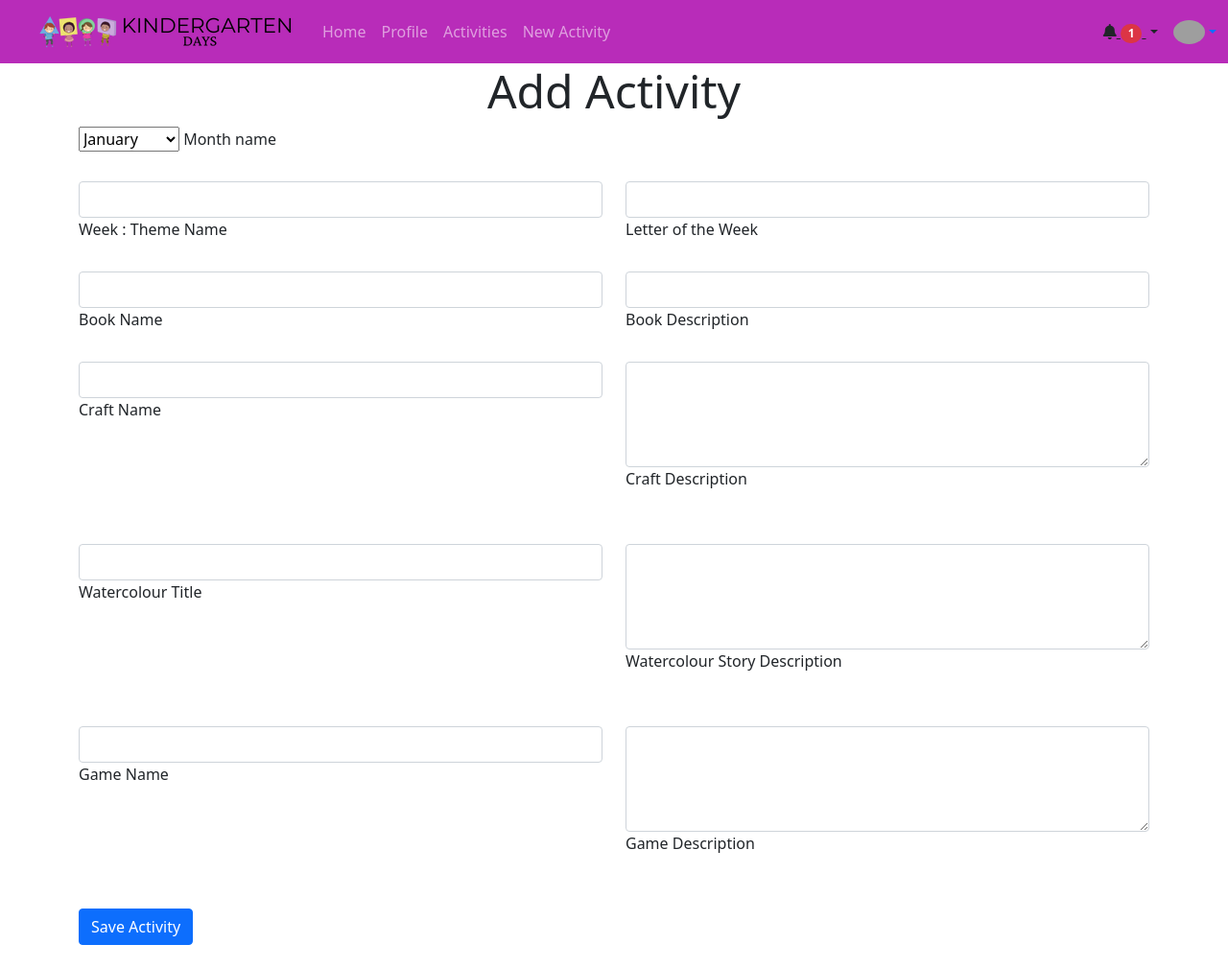
After one commit to lolaedun/kindergarten-days, a Flask app: page /add/activity in a window 1280 px wide. The commit adds this page. Shown: the whole page at 96% size. Run offline with Flask 2, Linux system fonts and the light colour scheme; data that the repository does not hold is empty; some libraries are stand-ins or nearby versions; grey boxes are pictures that could not be loaded.

```diff
--- a/app.py
+++ b/app.py
@@ -8,10 +8,7 @@ if os.path.exists("env.py"):
     import env
 
 
-
 app = Flask(__name__)
-
-
 app.config["MONGO_DBNAME"] = os.environ.get("MONGO_DBNAME")
 app.config["MONGO_URI"] = os.environ.get("MONGO_URI")
 app.secret_key = os.environ.get("SECRET_KEY")
@@ -20,19 +17,18 @@ mongo = PyMongo(app)
 
 
 @app.route("/")
-@app.route("/get_activities")
 def get_activities():
     activities = list(mongo.db.activities.find())
     return render_template("activities.html", activities=activities)
 
 
-@app.route("/add_activity", methods=["GET", "POST"])
+@app.route("/add/activity", methods=["GET", "POST"])
 def add_activity():
     if request.method == "POST":
         activity = {
-            "month": request.form.getlist("month"),
+            "month": request.form.get("month"),
             "theme": request.form.get("theme"),
-            "letter_of_week": request.form.get("letter_of_week"),
+            "letter_of_week": request.form.get("letter-of-week"),
             "book": request.form.get("book"),
             "book_description": request.form.get("book_description"),
             "craft": request.form.get("craft"),
@@ -41,14 +37,12 @@ def add_activity():
             "game_description": request.form.get("game_description"),
             "watercolour": request.form.get("watercolour"),
             "watercolour_description": request.form.get("watercolour_description")
-
         }
         mongo.db.activities.insert_one(activity)
         flash("Activity Successfully Added")
         return redirect(url_for("get_activities"))
     categories = mongo.db.categories.find().sort("category_name", 1)
-    return render_template("add_activity.html", categories=categories)
-
+    return render_template("pages/add-activity.html", categories=categories)
 
 
 if __name__ == "__main__":
--- a/static/css/style.css
+++ b/static/css/style.css
@@ -2,18 +2,23 @@
      background-color: #b82cb9;
 }
 
-.story {
+
+.story, .story:not(.collapsed) {
      background-color: #ff4f9a;
+     color: black;
 }
 
-.craft {
+.craft, .craft:not(.collapsed) {
      background-color: #f6b647;
+     color: black;
 }
 
-.watercolour {
+.watercolour, .watercolour:not(.collapsed) {
      background-color: #6cce3b;
+     color: black;
 }
 
-.game {
+.game, .game:not(.collapsed) {
      background-color: #38b2ff;
+     color: black;
 }
--- a/templates/base.html
+++ b/templates/base.html
@@ -1,155 +1,17 @@
 <!DOCTYPE html>
 <html lang="en">
 <head>
-<meta charset="UTF-8">
-<meta name="viewport" content="width=device-width, initial-scale=1.0">
-<meta http-equiv="X-UA-Compatible" content="ie=edge">
-<meta name="Kindergarten Days" content="Kindergartend Days"/>
-<link rel="stylesheet" href="https://cdnjs.cloudflare.com/ajax/libs/twitter-bootstrap/5.1.0/css/bootstrap.min.css">
-<!-- MDB -->
-<link
-  href="https://cdnjs.cloudflare.com/ajax/libs/mdb-ui-kit/3.6.0/mdb.min.css"
-  rel="stylesheet"
-/>
-<link rel="stylesheet" href="https://cdnjs.cloudflare.com/ajax/libs/font-awesome/5.15.4/css/all.min.css">
-<link rel="stylesheet" href="{{ url_for('static', filename='css/style.css') }}" type="text/css">
-{% block styles %}
-{% endblock %}
-<title>Activities</title>
+{% include 'layout/head.html' %}
 </head>
 <body>
     <header>
-     <!-- Navbar -->
-    <nav class="navbar navbar-expand-lg navbar-dark">
-    <!-- Container wrapper -->
-    <div class="container-fluid">
-      <!-- Toggle button -->
-      <button
-        class="navbar-toggler"
-        type="button"
-        data-mdb-toggle="collapse"
-        data-mdb-target="#navbarSupportedContent"
-        aria-controls="navbarSupportedContent"
-        aria-expanded="false"
-        aria-label="Toggle navigation"
-      >
-        <i class="fas fa-bars"></i>
-      </button>
-
-      <!-- Collapsible wrapper -->
-      <div class="collapse navbar-collapse" id="navbarSupportedContent">
-        <!-- Navbar brand -->
-        <a class="navbar-brand mt-2 mt-lg-0" href="#">
-          <img
-            src="/static/images/kindergarten-logo.png"
-
-            alt="kindergarten logo"
-            loading="lazy"
-          />
-        </a>
-        <!-- Left links -->
-        <ul class="navbar-nav me-auto mb-2 mb-lg-0">
-          <li class="nav-item">
-            <a class="nav-link" href="#">Home</a>
-          </li>
-          <li class="nav-item">
-            <a class="nav-link" href="#">Profile</a>
-          </li>
-          <li class="nav-item">
-            <a class="nav-link" href="{{url_for('get_activities')}}">Activities</a>
-          </li>
-          <li class="nav-item">
-            <a class="nav-link" href="{{url_for('add_activity')}}">New Activity</a>
-          </li>
-        </ul>
-        <!-- Left links -->
-      </div>
-      <!-- Collapsible wrapper -->
-
-      <!-- Right elements -->
-      <div class="d-flex align-items-center">
-
-
-        <!-- Notifications -->
-        <a
-          class="text-reset me-3 dropdown-toggle hidden-arrow"
-          href="#"
-          id="navbarDropdownMenuLink"
-          role="button"
-          data-mdb-toggle="dropdown"
-          aria-expanded="false"
-        >
-          <i class="fas fa-bell"></i>
-          <span class="badge rounded-pill badge-notification bg-danger">1</span>
-        </a>
-        <ul
-          class="dropdown-menu dropdown-menu-end"
-          aria-labelledby="navbarDropdownMenuLink"
-        >
-          <li>
-            <a class="dropdown-item" href="#">Some news</a>
-          </li>
-          <li>
-            <a class="dropdown-item" href="#">Another news</a>
-          </li>
-          <li>
-            <a class="dropdown-item" href="#">Something else here</a>
-          </li>
-        </ul>
-
-        <!-- Avatar -->
-        <a
-          class="dropdown-toggle d-flex align-items-center hidden-arrow"
-          href="#"
-          id="navbarDropdownMenuLink"
-          role="button"
-          data-mdb-toggle="dropdown"
-          aria-expanded="false"
-        >
-          <img
-            src="https://mdbootstrap.com/img/new/avatars/2.jpg"
-            class="rounded-circle"
-            height="25"
-            alt=""
-            loading="lazy"
-          />
-        </a>
-        <ul
-          class="dropdown-menu dropdown-menu-end"
-          aria-labelledby="navbarDropdownMenuLink"
-        >
-          <li>
-            <a class="dropdown-item" href="#">My profile</a>
-          </li>
-          <li>
-            <a class="dropdown-item" href="#">Settings</a>
-          </li>
-          <li>
-            <a class="dropdown-item" href="#">Logout</a>
-          </li>
-        </ul>
-      </div>
-      <!-- Right elements -->
-    </div>
-    <!-- Container wrapper -->
-  </nav>
-  <!-- Navbar -->
+     {% include 'layout/nav.html' %}
     </header>
 
     {% block content %}
     {% endblock %}
 
-<script src="https://code.jquery.com/jquery-3.6.0.min.js"
-    integrity="sha256-/xUj+3OJU5yExlq6GSYGSHk7tPXikynS7ogEvDej/m4=" crossorigin="anonymous"></script>
-<script src="https://cdnjs.cloudflare.com/ajax/libs/popper.js/2.9.2/umd/popper.min.js"></script>
-<script src="https://cdnjs.cloudflare.com/ajax/libs/twitter-bootstrap/5.1.0/js/bootstrap.min.js"></script>
-<!-- MDB -->
-<script
-  type="text/javascript"
-  src="https://cdnjs.cloudflare.com/ajax/libs/mdb-ui-kit/3.6.0/mdb.min.js"
-></script>
-<script src="{{ url_for('static', filename='js/script.js') }}"></script>
-{% block scripts %}
-{% endblock %}
+    {% include 'layout/script.html' %}
+
 </body>
 </html>
--- /dev/null
+++ b/templates/components/forms/activity/add.html
@@ -0,0 +1,118 @@
+<form method="POST" action="{{ url_for('add_activity') }}">
+    <!-- Month Select -->
+    <div class="form-outline mb-4">
+
+        <select class="select" id="month">
+            <option value="1">January</option>
+            <option value="2">February</option>
+            <option value="3">March</option>
+            <option value="4">April</option>
+            <option value="5">May</option>
+            <option value="6">June</option>
+            <option value="7">July</option>
+            <option value="8">August</option>
+            <option value="9">September</option>
+            <option value="10">October</option>
+            <option value="11">November</option>
+            <option value="12">December</option>
+        </select>
+
+        <label class="form-label" for="month">Month name</label>
+    </div>
+
+    <!-- 2 column grid layout with text inputs for the Theme and Letter of the Week -->
+    <div class="row mb-4">
+        <div class="col">
+            <div class="form-outline">
+                <input type="text" id="theme" name="theme" class="form-control" required />
+                <label class="form-label" for="theme">Week : Theme Name</label>
+            </div>
+        </div>
+        <div class="col">
+            <div class="form-outline">
+                <input type="text" id="letter-of-week" name="letter-of-week" class="form-control" />
+                <label class="form-label" for="letter-of-week">Letter of the Week</label>
+            </div>
+        </div>
+    </div>
+
+    <!-- 2 column grid layout with text inputs for the Book Name and Description -->
+    <div class="row mb-4">
+        <div class="col">
+            <div class="form-outline">
+                <input type="text" id="book" name="book" class="form-control" required />
+                <label class="form-label" for="book">Book Name </label>
+            </div>
+        </div>
+        <div class="col">
+            <div class="form-outline">
+                <input type="text" id="book_description
+           " name="book_description
+           " class="form-control" />
+                <label class="form-label" for="book_description
+           ">Book Description</label>
+            </div>
+        </div>
+    </div>
+
+    <!-- 2 column grid layout with text inputs for the Craft and Description -->
+    <div class="row mb-4">
+        <div class="col">
+            <div class="form-outline">
+                <input type="text" id="craft" name="craft" class="form-control" required />
+                <label class="form-label" for="craft">Craft Name </label>
+            </div>
+        </div>
+        <div class="col">
+            <div class="form-outline mb-4">
+                <textarea class="form-control" id="craft_description
+               " name="craft_description
+               " rows="4"></textarea>
+                <label class="form-label" for="craft_description
+               ">Craft Description</label>
+            </div>
+        </div>
+    </div>
+
+    <!-- 2 column grid layout with text inputs for the Watercolour and Description -->
+    <div class="row mb-4">
+        <div class="col">
+            <div class="form-outline">
+                <input type="text" id="watercolour" name="watercolour" class="form-control" required />
+                <label class="form-label" for="watercolour">Watercolour Title </label>
+            </div>
+        </div>
+        <div class="col">
+            <div class="form-outline mb-4">
+                <textarea class="form-control" id="watercolour_description" name="watercolour_description"
+                    rows="4"></textarea>
+                <label class="form-label" for="watercolour_description
+               ">Watercolour Story Description</label>
+            </div>
+        </div>
+    </div>
+
+    <!-- 2 column grid layout with text inputs for the Games and Description -->
+    <div class="row mb-4">
+        <div class="col">
+            <div class="form-outline">
+                <input type="text" id="game" name="game" class="form-control" required />
+                <label class="form-label" for="game">Game Name </label>
+            </div>
+        </div>
+        <div class="col">
+            <div class="form-outline mb-4">
+                <textarea class="form-control" id="game_description
+               " name="game_description
+               " rows="4"></textarea>
+                <label class="form-label" for="game_description
+               ">Game Description</label>
+            </div>
+        </div>
+    </div>
+
+
+
+    <!-- Submit button -->
+    <button type="submit" class="btn btn-primary btn-block mb-4">Save Activity</button>
+</form>
--- /dev/null
+++ b/templates/layout/head.html
@@ -0,0 +1,8 @@
+<meta charset="UTF-8">
+<meta name="viewport" content="width=device-width, initial-scale=1.0">
+<meta http-equiv="X-UA-Compatible" content="ie=edge">
+<meta name="Kindergarten Days" content="Kindergartend Days"/>
+<link rel="stylesheet" href="https://cdnjs.cloudflare.com/ajax/libs/twitter-bootstrap/5.1.0/css/bootstrap.min.css">
+<link rel="stylesheet" href="https://cdnjs.cloudflare.com/ajax/libs/font-awesome/5.15.4/css/all.min.css">
+<link rel="stylesheet" href="{{ url_for('static', filename='css/style.css') }}" type="text/css">
+<title>Activities</title>
--- /dev/null
+++ b/templates/layout/nav.html
@@ -0,0 +1,115 @@
+<!-- Navbar -->
+<nav class="navbar navbar-expand-lg navbar-dark">
+    <!-- Container wrapper -->
+    <div class="container-fluid">
+      <!-- Toggle button -->
+      <button
+        class="navbar-toggler"
+        type="button"
+        data-mdb-toggle="collapse"
+        data-mdb-target="#navbarSupportedContent"
+        aria-controls="navbarSupportedContent"
+        aria-expanded="false"
+        aria-label="Toggle navigation"
+      >
+        <i class="fas fa-bars"></i>
+      </button>
+
+      <!-- Collapsible wrapper -->
+      <div class="collapse navbar-collapse" id="navbarSupportedContent">
+        <!-- Navbar brand -->
+        <a class="navbar-brand mt-2 mt-lg-0" href="#">
+          <img
+            src="/static/images/kindergarten-logo.png"
+
+            alt="kindergarten logo"
+            loading="lazy"
+          />
+        </a>
+        <!-- Left links -->
+        <ul class="navbar-nav me-auto mb-2 mb-lg-0">
+          <li class="nav-item">
+            <a class="nav-link" href="#">Home</a>
+          </li>
+          <li class="nav-item">
+            <a class="nav-link" href="#">Profile</a>
+          </li>
+          <li class="nav-item">
+            <a class="nav-link" href="{{url_for('get_activities')}}">Activities</a>
+          </li>
+          <li class="nav-item">
+            <a class="nav-link" href="{{url_for('add_activity')}}">New Activity</a>
+          </li>
+        </ul>
+        <!-- Left links -->
+      </div>
+      <!-- Collapsible wrapper -->
+
+      <!-- Right elements -->
+      <div class="d-flex align-items-center">
+
+
+        <!-- Notifications -->
+        <a
+          class="text-reset me-3 dropdown-toggle hidden-arrow"
+          href="#"
+          id="navbarDropdownMenuLink"
+          role="button"
+          data-mdb-toggle="dropdown"
+          aria-expanded="false"
+        >
+          <i class="fas fa-bell"></i>
+          <span class="badge rounded-pill badge-notification bg-danger">1</span>
+        </a>
+        <ul
+          class="dropdown-menu dropdown-menu-end"
+          aria-labelledby="navbarDropdownMenuLink"
+        >
+          <li>
+            <a class="dropdown-item" href="#">Some news</a>
+          </li>
+          <li>
+            <a class="dropdown-item" href="#">Another news</a>
+          </li>
+          <li>
+            <a class="dropdown-item" href="#">Something else here</a>
+          </li>
+        </ul>
+
+        <!-- Avatar -->
+        <a
+          class="dropdown-toggle d-flex align-items-center hidden-arrow"
+          href="#"
+          id="navbarDropdownMenuLink"
+          role="button"
+          data-mdb-toggle="dropdown"
+          aria-expanded="false"
+        >
+          <img
+            src="https://mdbootstrap.com/img/new/avatars/2.jpg"
+            class="rounded-circle"
+            height="25"
+            alt=""
+            loading="lazy"
+          />
+        </a>
+        <ul
+          class="dropdown-menu dropdown-menu-end"
+          aria-labelledby="navbarDropdownMenuLink"
+        >
+          <li>
+            <a class="dropdown-item" href="#">My profile</a>
+          </li>
+          <li>
+            <a class="dropdown-item" href="#">Settings</a>
+          </li>
+          <li>
+            <a class="dropdown-item" href="#">Logout</a>
+          </li>
+        </ul>
+      </div>
+      <!-- Right elements -->
+    </div>
+    <!-- Container wrapper -->
+  </nav>
+  <!-- Navbar -->
--- /dev/null
+++ b/templates/layout/script.html
@@ -0,0 +1,3 @@
+<script src="https://cdnjs.cloudflare.com/ajax/libs/popper.js/2.9.2/umd/popper.min.js"></script>
+<script src="https://cdnjs.cloudflare.com/ajax/libs/twitter-bootstrap/5.1.0/js/bootstrap.min.js"></script>
+<script src="{{ url_for('static', filename='js/script.js') }}"></script>
--- /dev/null
+++ b/templates/pages/add-activity.html
@@ -0,0 +1,9 @@
+{% extends "base.html" %}
+{% block content %}
+
+    <h3 class="text-center display-5">Add Activity</h3>
+    <div class="container">
+    {% include 'components/forms/activity/add.html' %}
+    </div>
+
+{% endblock %}
```
Also changed, not shown: templates/activities.html (+19 -47 lines), templates/add_activity.html (deleted, +0 -131 lines), templates/components/accordion.html (added, +22 -0 lines).
